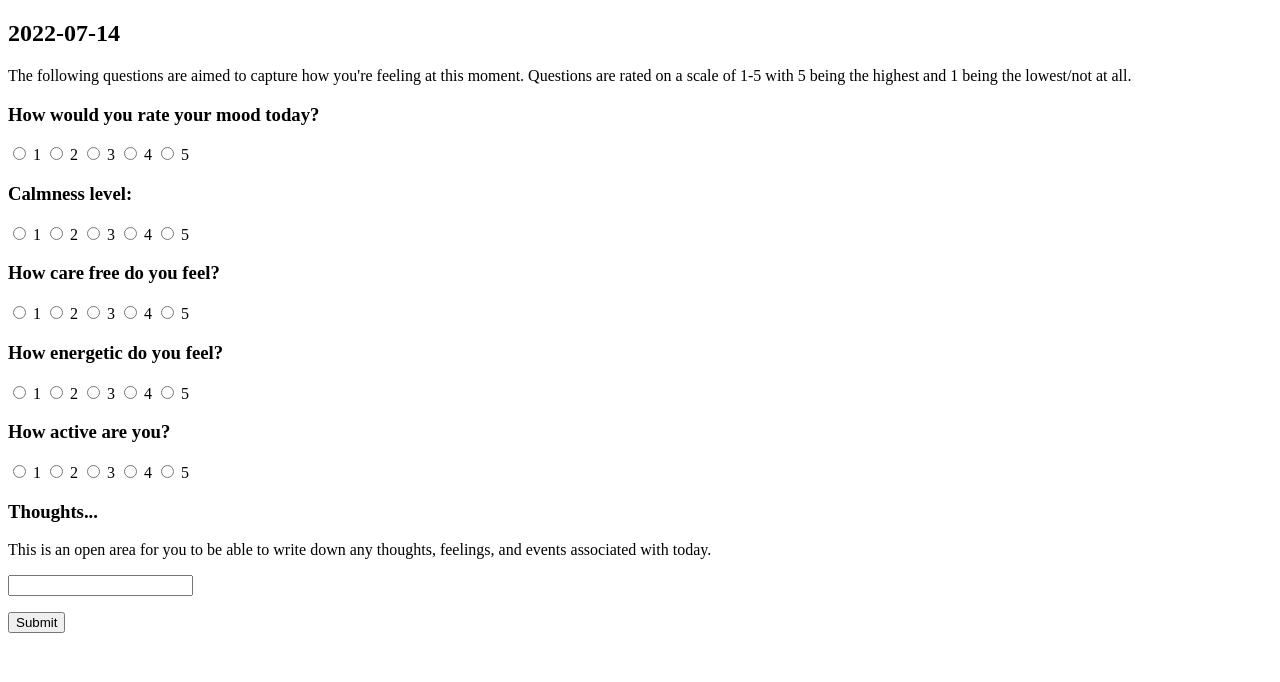
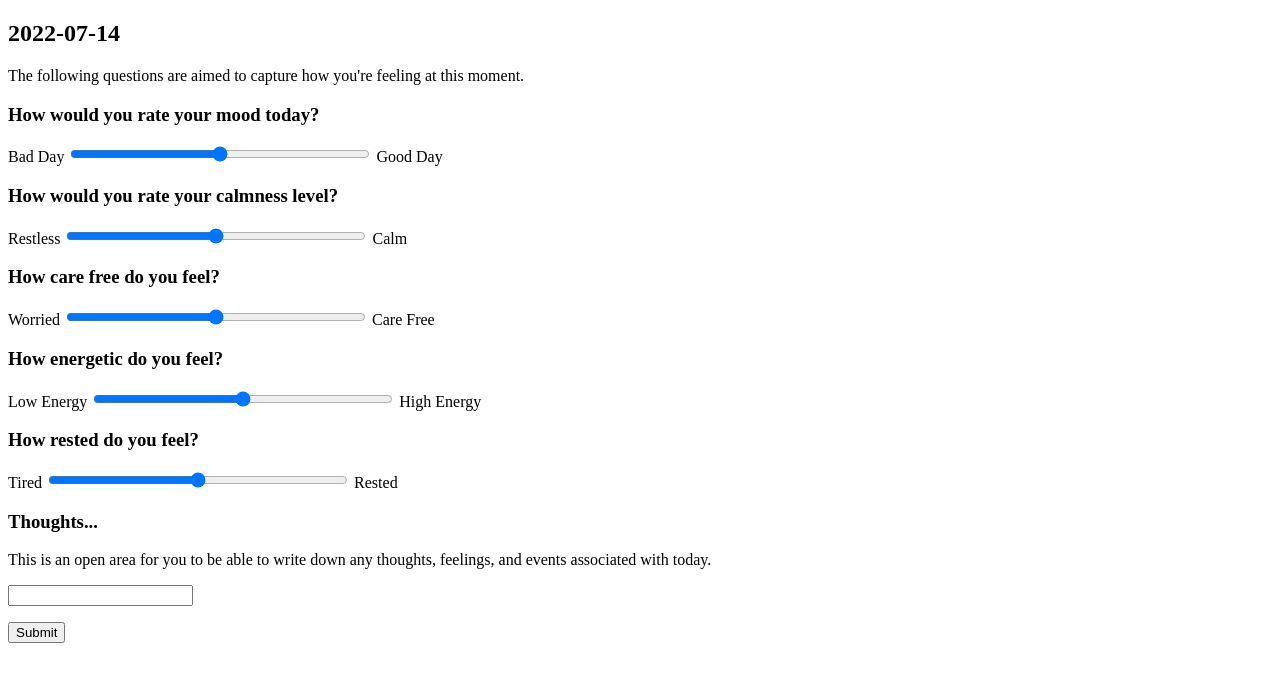
Before and after one commit to n-lambert/mindfulness-app, a Flask app: page /survey in a window 1280 px wide. Shown: the top 682 px of the page. Run offline with Flask 2, Linux system fonts and the light colour scheme.

Commit message:
slider range bar

```diff
--- a/templates/survey.html
+++ b/templates/survey.html
@@ -3,10 +3,10 @@
 
 {% block body %}
 <h2>{{date}}</h2>
-<p>The following questions are aimed to capture how you're feeling at this moment. Questions are rated
-    on a scale of 1-5 with 5 being the highest and 1 being the lowest/not at all.</p>
+<p>The following questions are aimed to capture how you're feeling at this moment.</p>
+
 <form action="/survey" method="POST">
-  <h3>How would you rate your mood today?</h3>
+  <!-- <h3>How would you rate your mood today?</h3>
     <p>
       <input type="radio" name="q1_survey-answer" id="rate-1" value="1" required>
       <label for="rate-1">1</label>
@@ -18,8 +18,15 @@
       <label for="rate-4">4</label>
       <input type="radio" name="q1_survey-answer" id="rate-5" value="5" required>
       <label for="rate-5">5</label>
-    </p>
-  <h3>Calmness level:</h3>
+    </p> -->
+
+  <h3>How would you rate your mood today?</h3>
+    <label for="q1_survey-answer">Bad Day</label>
+    <input style="width: 300px;" name="q1_survey-answer" id="q1_survey_answer" type="range"
+      min="1" max="5" step="1" value="this.value" required>
+    <label for="q1_survey_answer">Good Day</label>
+
+  <!-- <h3>Calmness level:</h3>
     <p>
       <input type="radio" name="q2_survey-answer" id="rate-1" value="1" required>
       <label for="rate-1">1</label>
@@ -31,8 +38,15 @@
       <label for="rate-4">4</label>
       <input type="radio" name="q2_survey-answer" id="rate-5" value="5" required>
       <label for="rate-5">5</label>
-    </p>
-  <h3>How care free do you feel?</h3>
+    </p> -->
+
+  <h3>How would you rate your calmness level?</h3>
+    <label for="q2_survey-answer">Restless</label>
+    <input style="width: 300px;" name="q2_survey-answer" id="q2_survey_answer" type="range"
+      min="1" max="5" step="1" value="this.value" required>
+    <label for="q2_survey_answer">Calm</label>
+
+  <!-- <h3>How care free do you feel?</h3>
     <p>
       <input type="radio" name="q3_survey-answer" id="rate-1" value="1" required>
       <label for="rate-1">1</label>
@@ -44,8 +58,15 @@
       <label for="rate-4">4</label>
       <input type="radio" name="q3_survey-answer" id="rate-5" value="5" required>
       <label for="rate-5">5</label>
-    </p>
-  <h3>How energetic do you feel?</h3>
+    </p> -->
+
+  <h3>How care free do you feel?</h3>
+    <label for="q3_survey-answer">Worried</label>
+    <input style="width: 300px;" name="q3_survey-answer" id="q3_survey_answer" type="range"
+      min="1" max="5" step="1" value="this.value" required>
+    <label for="q3_survey_answer">Care Free</label>
+
+  <!-- <h3>How energetic do you feel?</h3>
     <p>
       <input type="radio" name="q4_survey-answer" id="rate-1" value="1" required>
       <label for="rate-1">1</label>
@@ -57,8 +78,15 @@
       <label for="rate-4">4</label>
       <input type="radio" name="q4_survey-answer" id="rate-5" value="5" required>
       <label for="rate-5">5</label>
-    </p>
-  <h3>How active are you?</h3>
+    </p> -->
+
+  <h3>How energetic do you feel?</h3>
+    <label for="q4_survey-answer">Low Energy</label>
+    <input style="width: 300px;" name="q4_survey-answer" id="q4_survey_answer" type="range"
+      min="1" max="5" step="1" value="this.value" required>
+    <label for="q4_survey_answer">High Energy</label>
+
+  <!-- <h3>How active are you?</h3>
     <p>
       <input type="radio" name="q5_survey-answer" id="rate-1" value="1" required>
       <label for="rate-1">1</label>
@@ -70,6 +98,13 @@
       <label for="rate-4">4</label>
       <input type="radio" name="q5_survey-answer" id="rate-5" value="5" required>
       <label for="rate-5">5</label>
+    </p> -->
+
+  <h3>How rested do you feel?</h3>
+    <label for="q5_survey-answer">Tired</label>
+    <input style="width: 300px;" name="q5_survey-answer" id="q5_survey_answer" type="range"
+      min="1" max="5" step="1" value="this.value" required>
+    <label for="q5_survey_answer">Rested</label>
 
   <h3>Thoughts...</h3>
     <p>This is an open area for you to be able to write down any thoughts,
@@ -77,9 +112,10 @@
     <p>
       <input type="text" name="journal_prompt" id="journal_prompt"><br>
     </p>
-    </p>
+
   <p>
     <input type="submit">
   </p>
+
 </form>
 {% endblock %}
```
